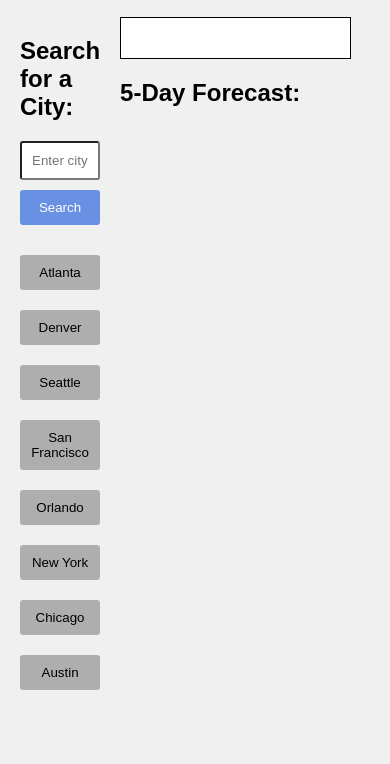
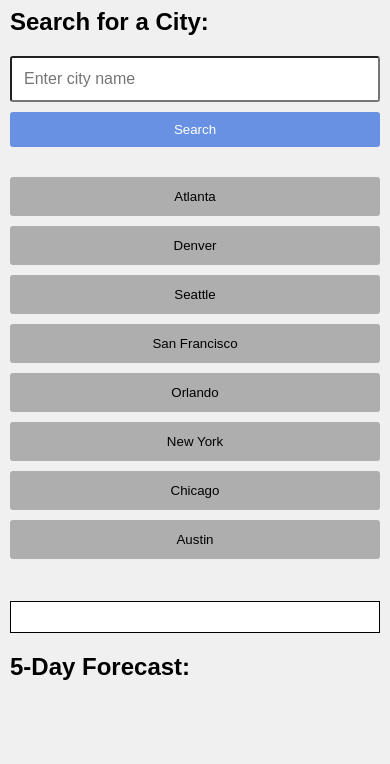
Before and after one commit to Jovana667/Weather-Dashboard, a plain HTML site: page index.html in a window 390 px wide. Shown: the part 80-844 px from the top of the page. Drawn offline with Linux system fonts and the light colour scheme.

Commit message:
Refactor CSS for improved readability and responsiveness

```diff
--- a/assets/css/style.css
+++ b/assets/css/style.css
@@ -1,4 +1,5 @@
-body, html {
+body,
+html {
   font-family: Arial, sans-serif;
   margin: 0;
   padding: 0;
@@ -36,7 +37,8 @@ h1 {
   flex: 3;
 }
 
-input, button {
+input,
+button {
   width: 100%;
   padding: 10px;
   margin-bottom: 10px;
@@ -62,7 +64,8 @@ button:hover {
   background-color: #aeaeae;
 }
 
-#currentWeather, #forecast {
+#currentWeather,
+#forecast {
   background-color: white;
   margin-bottom: 20px;
 }
@@ -85,3 +88,58 @@ button:hover {
   width: 18%;
   box-sizing: border-box;
 }
+
+@media (max-width: 430px) {
+  .dashboard {
+    padding: 10px;
+    flex-direction: column;
+  }
+
+  .search-section {
+    width: 100%;
+    padding-right: 0;
+  }
+
+  #forecast {
+    display: block;
+  }
+
+  .forecast-day {
+    width: 100%;
+    margin-bottom: 5px;
+    padding: 15px;
+    font-size: 0.9rem;
+  }
+
+  #currentWeather {
+    padding: 15px;
+    margin-bottom: 15px;
+  }
+
+  #cityButtons button {
+    padding: 12px;
+    margin-bottom: 10px;
+  }
+
+  input {
+    padding: 12px;
+    font-size: 16px;
+  }
+}
+
+/* Additional styles for better spacing */
+@media (max-width: 430px) {
+  h1 {
+    font-size: 1.5rem;
+    padding: 15px;
+  }
+
+  .weather-display {
+    margin-top: 15px;
+  }
+
+  #currentWeather {
+    margin-bottom: 20px;
+    line-height: 1.4;
+  }
+}
```
Also changed, not shown: Images/1.png (deleted), Images/2.png (deleted), Images/3.png (deleted). Lines whose indentation alone changed are shown as unchanged.
